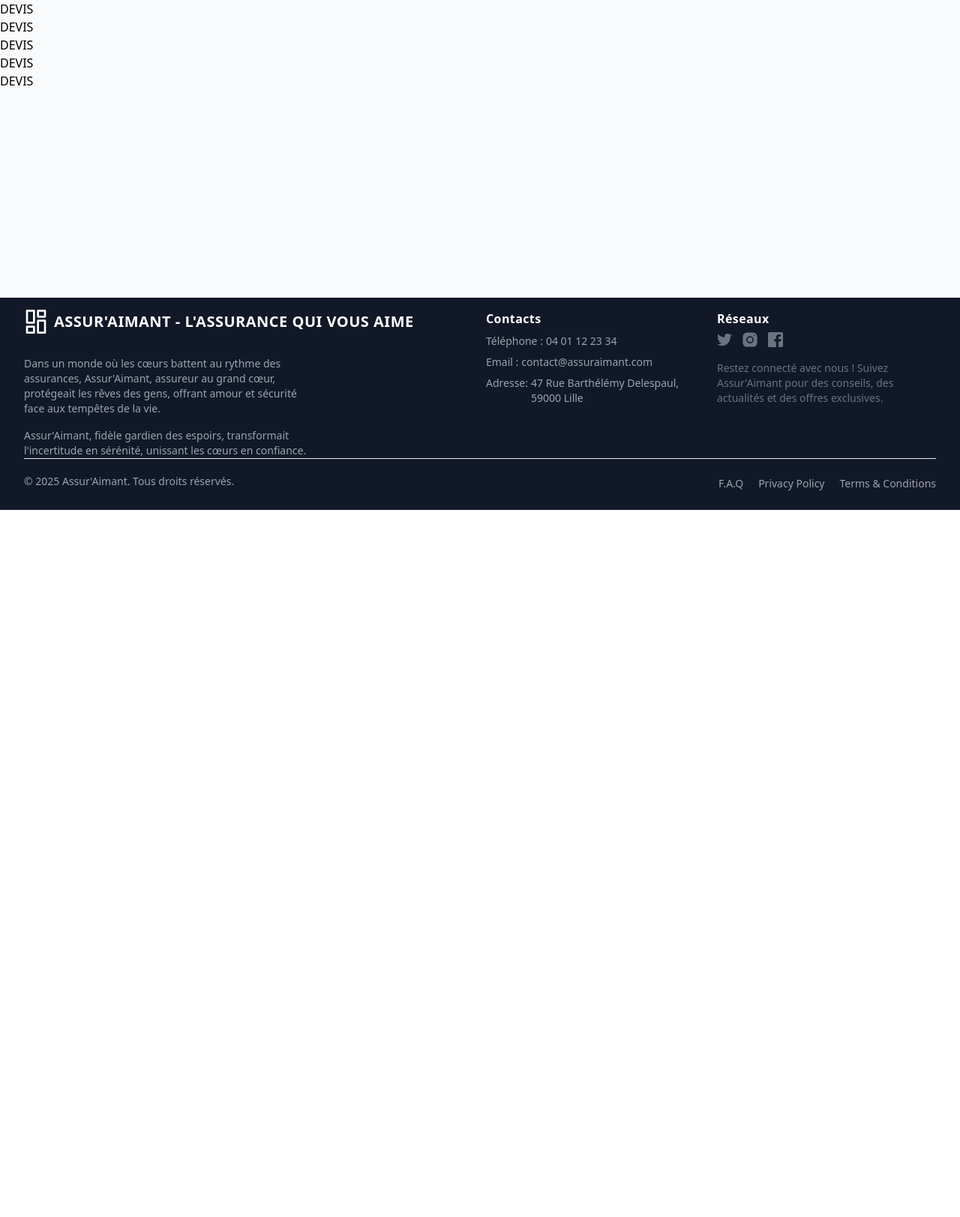
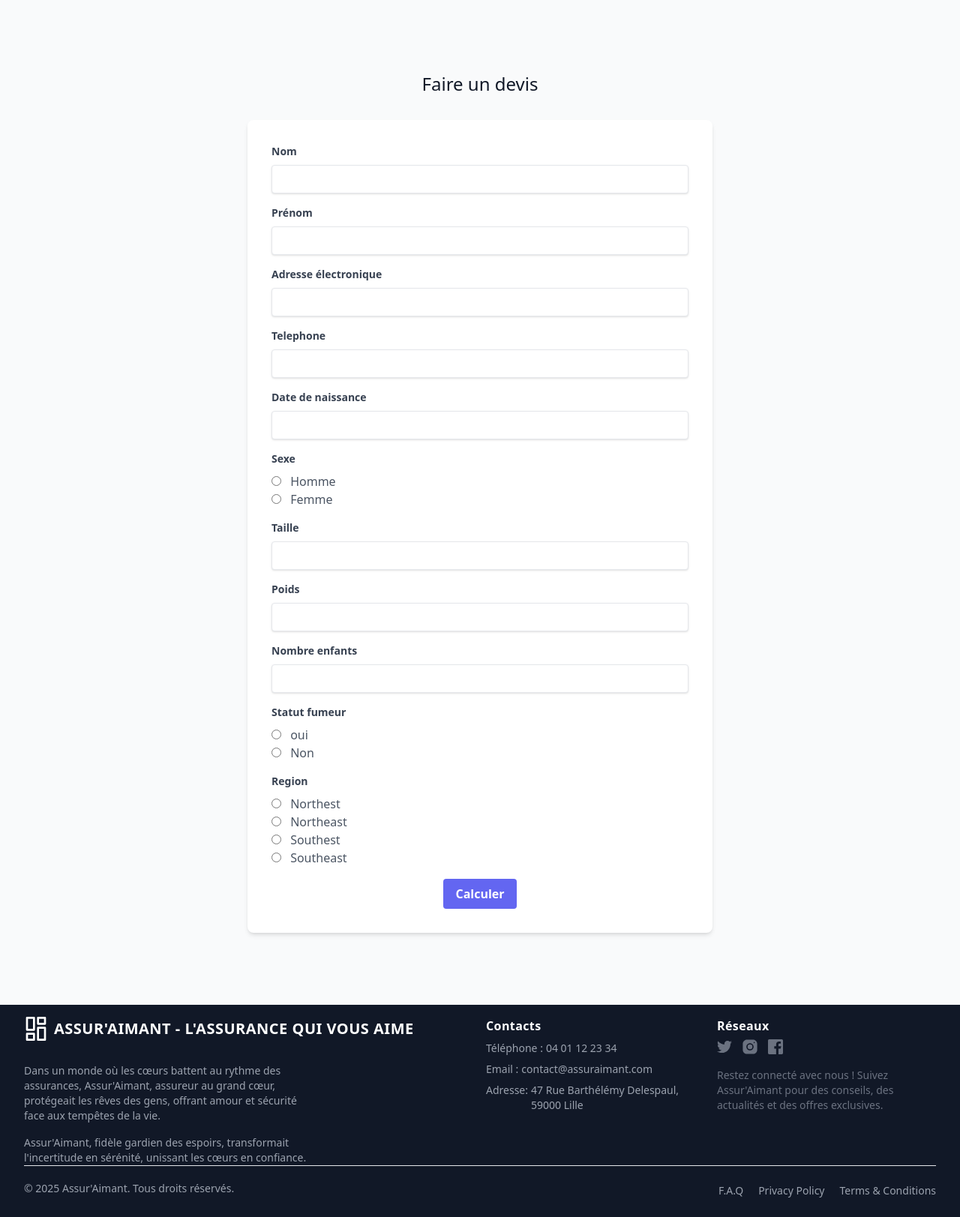
Before and after one commit to Malek-Boumedine/prime_assurance, a Django app: page /devis/ in a window 1280 px wide. Shown: the part 120-1743 px from the top of the page at 75% size. Before the commit the page ends 800 px from the top, so only its background shows below. Run offline with Django 5.2, Linux system fonts and the light colour scheme; some libraries are stand-ins or nearby versions.

Commit message:
création formulaire et page de devis, sans le model pour calculer

```diff
--- a/prime_assurance/assurance/forms.py
+++ b/prime_assurance/assurance/forms.py
@@ -1,15 +1,13 @@
 import hashlib
 from django import forms
-from .models import User # Opérateur, Client, Prospect
+from .models import User
 from django.forms import ModelForm, Form
+import joblib
 
 
 class LoginForm(forms.Form):
     username = forms.CharField(max_length=150, label='Nom d’utilisateur')
     password = forms.CharField(max_length=150, widget=forms.PasswordInput, label='Mot de passe')
-
-# class OperateurFrom(ModelForm):
-#     class Meta:
 
 
 class OperateurForm(ModelForm):
@@ -72,7 +70,7 @@ class ClientForm(ModelForm):
         required=False
     )
 
-    villes = forms.ChoiceField(
+    region = forms.ChoiceField(
         choices=[('northest', 'Northest'), ('northeast', 'Northeast'),
                  ('southest', 'Southest'), ('southeast', 'Southeast')],
         widget=forms.RadioSelect,
@@ -86,30 +84,49 @@ class ClientForm(ModelForm):
     )
     class Meta:
         model = User
-        fields = ['first_name','last_name','username','password','email','date_de_naissance','telephone','poids','taille']
+        fields = ['first_name','last_name','username','password','email','date_de_naissance','telephone', 'taille', 'poids']
 
     def save(self, commit=True):
         # Récupérer l'instance de l'utilisateur avant d'ajouter le hachage
         user = super().save(commit=False)
 
         #éviter l'erreur des champs vides
-        if user.poids > 0 and user.taille >0 :
-            user.imc = user.poids / ((user.taille /100) ** 2)
+        if user.poids is not None and user.taille is not None:
+            if user.poids > 0 and user.taille >0 :
+                user.imc = user.poids / ((user.taille /100) ** 2)
 
         # Si le mot de passe a été modifié, hachage avec SHA-256
         if self.cleaned_data.get('password'):
-            password = self.cleaned_data['password']
-            hashed_password = hashlib.sha256(password.encode('utf-8')).hexdigest()
-            user.password = hashed_password
-            user.is_client = True
-
-
+            user.set_password(self.cleaned_data['password'])  # Utilise le hashage natif de Django
+            user.is_client = False
 
         # Sauvegarder l'utilisateur
         if commit:
             user.save()
 
         return user
+
+from django.conf import settings
+import joblib
+import pandas as pd
+import os
+
+
+class DevisForm(ClientForm):
+    class Meta(ClientForm.Meta):
+        model = User
+        fields = ['last_name', 'first_name', 'email', 'telephone', 'date_de_naissance', 'sexe', 'taille', 'poids', 'nombre_enfants', 'statut_fumeur', 'region']
+
+    def save(self, commit=True):
+        user = super().save(commit=False)
+        # model = joblib.load("prime_assurance/assurance/complete_pipeline.pkl")
+        model_path = os.path.join(settings.BASE_DIR, 'static', 'model', 'complete_pipeline.pkl')
+        model = joblib.load(model_path)
+        df_pour_model = pd.DataFrame([[user.age, user.sexe,user.imc,user.nombre_enfant,user.statut_fumeur,user.region]], columns=['age','sex','bmi','children','smoker','region'])
+        user.charge = model.predict(df_pour_model)[0]
+        print(user.charge)
+
+
 
 class ProspectForm(ClientForm):
 
--- a/prime_assurance/assurance/models.py
+++ b/prime_assurance/assurance/models.py
@@ -7,13 +7,12 @@ from django.contrib.auth.models import AbstractUser
 # Create your models here.
 
 
-class RendezVous(models.Model) :
+class RendezVous(models.Model):
     Date_heure = models.DateTimeField()
-    # id_client = models.ForeignKey("User", on_delete=models.CASCADE)
-    # id_operateur = models.ForeignKey("User", on_delete=models.CASCADE)
+    id_client = models.ForeignKey("User", on_delete=models.SET_NULL, null=True, related_name='rdv_client')
+    id_operateur = models.ForeignKey("User", on_delete=models.SET_NULL, null=True, related_name='rdv_operateur')
     type = models.CharField(max_length=100)
     motif = models.CharField(max_length=100)
-
 
 class User(AbstractUser):
 
@@ -23,8 +22,10 @@ class User(AbstractUser):
     taille = models.IntegerField(null = True)
     imc = models.IntegerField(null = True) #Formule IMC
     sexe = models.CharField(max_length=10,null = True)
+    nombre_enfants = models.IntegerField(null = True)
     statut_fumeur = models.CharField(max_length=3,null = True)
     region = models.CharField(max_length=50, null = True)
+    charges = models.IntegerField(null=True)
     date_souscription = models.DateTimeField(auto_now=False,null = True)
     anciennete = models.IntegerField(default=0,null = True)
     poste = models.CharField(max_length=50, null=True)
--- a/prime_assurance/assurance/templates/assurance/devis.html
+++ b/prime_assurance/assurance/templates/assurance/devis.html
@@ -2,11 +2,39 @@
 {% load widget_tweaks %}
 {% load static %}
 
-
 {% block content %}
-<h1>DEVIS</h1>
-<h1>DEVIS</h1>
-<h1>DEVIS</h1>
-<h1>DEVIS</h1>
-<h1>DEVIS</h1>
+<section class="text-gray-600 body-font">
+  <div class="container px-5 py-24 mx-auto">
+    <div class="flex flex-col items-center">
+      <h2 class="text-2xl font-medium title-font mb-8 text-gray-900">Faire un devis</h2>
+      <div class="lg:w-1/2 md:w-2/3 w-full">
+        <form method="post" class="bg-white p-8 rounded-lg shadow-md">
+          {% csrf_token %}
+          {% for field in form %}
+          <div class="mb-4">
+            <label class="block text-gray-700 text-sm font-bold mb-2">
+              {{ field.label }}
+            </label>
+            {% if field.field.widget.input_type == 'radio' %}
+              <div class="mt-2 space-y-2">
+                {{ field|attr:"class:mr-2" }}
+              </div>
+            {% else %}
+              {{ field|attr:"class:shadow appearance-none border rounded w-full py-2 px-3 text-gray-700 leading-tight focus:outline-none focus:shadow-outline" }}
+            {% endif %}
+            {% if field.errors %}
+              <p class="text-red-500 text-xs italic">{{ field.errors.0 }}</p>
+            {% endif %}
+          </div>
+          {% endfor %}
+          <div class="flex items-center justify-center">
+            <button type="submit" class="bg-indigo-500 hover:bg-indigo-700 text-white font-bold py-2 px-4 rounded focus:outline-none focus:shadow-outline">
+              Calculer
+            </button>
+          </div>
+        </form>
+      </div>
+    </div>
+  </div>
+</section>
 {% endblock %}
--- a/prime_assurance/assurance/views.py
+++ b/prime_assurance/assurance/views.py
@@ -1,8 +1,8 @@
-from django.shortcuts import render
+from django.shortcuts import redirect, render
 from django.views.generic import View, ListView, TemplateView
 from .models import Prediction, User
 from django.views.generic.edit import CreateView
-from .forms import OperateurForm, ClientForm, ProspectForm
+from .forms import OperateurForm, ClientForm, ProspectForm, DevisForm
 from django.urls import reverse_lazy
 from django.contrib.auth import login, authenticate, logout
 from .models import User
@@ -44,6 +44,22 @@ class AuthentificationView(View):
         return render(request, self.template_name, {"form": form, "message": message})
 
 
+class InscriptionView(View):
+    template_name = 'assurance/inscription.html'
+    success_url = reverse_lazy('accueil')
+
+    def get(self, request):
+        form = ClientForm()
+        return render(request, self.template_name, {'form': form})
+
+    def post(self, request):
+        form = ClientForm(request.POST)
+        if form.is_valid():
+            form.save()
+            return redirect(self.success_url)
+        return render(request, self.template_name, {'form': form})
+
+
 class CouvertureView(View) :
     template_name = "assurance/couverture.html"
 
@@ -51,11 +67,23 @@ class CouvertureView(View) :
         return render(request, self.template_name)
 
 
+
 class DevisView(View) :
     template_name = "assurance/devis.html"
+    success_url = reverse_lazy("accueil")
 
     def get(self, request) :
-        return render(request, self.template_name)
+        form = DevisForm
+        return render(request, self.template_name, {"form" : form})
+
+    def post(self, request):
+        form = DevisForm(request.POST)
+        if form.is_valid():
+            form.save()
+            return redirect(self.success_url)
+        return render(request, self.template_name, {'form': form})
+
+
 
 
 class AProposView(View) :
@@ -65,11 +93,8 @@ class AProposView(View) :
         return render(request, self.template_name)
 
 
-class InscriptionView(View) :
-    template_name = "assurance/inscription.html"
 
-    def get(self, request) :
-        return render(request, self.template_name)
+
 
 
 
```
Also changed, not shown: prime_assurance/assurance/templates/assurance/inscription.html (+34 -6 lines), prime_assurance/assurance/migrations/0003_alter_user_sexe_alter_user_statut_fumeur.py (added), prime_assurance/assurance/migrations/0004_rendezvous_id_client_rendezvous_id_operateur_and_more.py (added), prime_assurance/db.sqlite3 (added), 1 other file.
